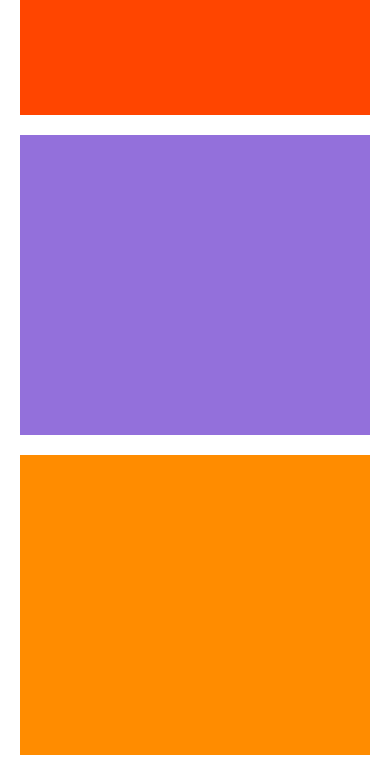
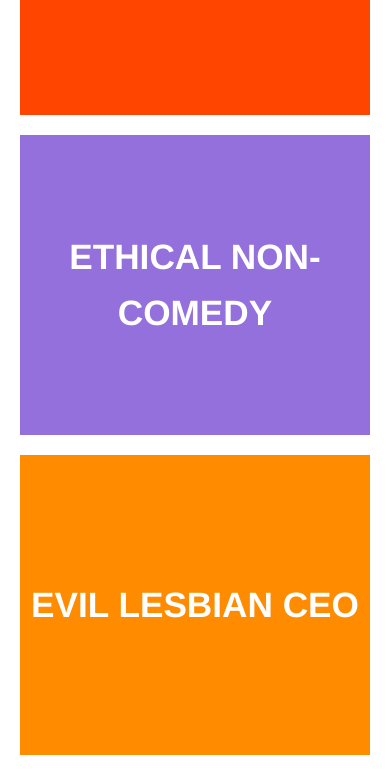
Before and after one commit to soonerz666/sionnamaple, a plain HTML site: page index.html in a window 390 px wide. Shown: the part 525-1297 px from the top of the page. Drawn offline with Linux system fonts and the light colour scheme.

Commit message:
Updated layout and styling for project cards

```diff
--- a/index.html
+++ b/index.html
@@ -3,7 +3,7 @@
 <head>
     <meta charset="UTF-8">
     <meta name="viewport" content="width=device-width, initial-scale=1.0">
-    <title>Project Cards</title>
+    <title>Sionna Maple</title>
     <link rel="stylesheet" href="style.css">
 </head>
 <body>
--- a/style.css
+++ b/style.css
@@ -36,12 +36,12 @@
   transition: transform 0.3s ease, background-color 0.3s ease;
 }
 
-  /* Hover Effect to Scale */
+/* Hover Effect to Scale (For Desktop) */
 .project-card:hover {
   transform: scale(1.05);
 }
 
-  /* Overlay for Projects */
+/* Overlay for Projects (Hidden by Default on Desktop) */
 .project-card .overlay {
   position: absolute;
   top: 0;
@@ -55,6 +55,7 @@
   transition: opacity 0.3s ease;
 }
 
+/* Show overlay on hover (Desktop) */
 .project-card:hover .overlay {
   opacity: 1;
 }
@@ -91,3 +92,10 @@
   text-transform: uppercase;
   text-align: center;
 }
+
+/* For Mobile: Show the text overlay by default */
+@media screen and (max-width: 768px) {
+  .project-card .overlay {
+    opacity: 1;
+  }
+}
```
Lines whose indentation alone changed are shown as unchanged.
